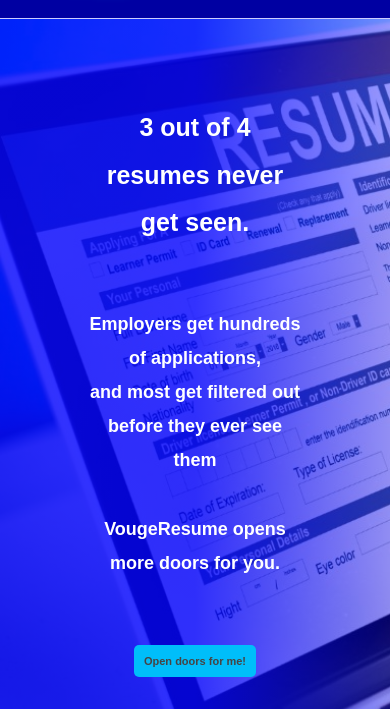
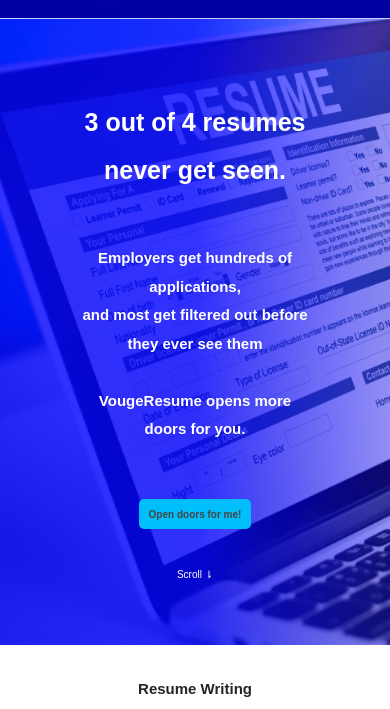
Before and after one commit to mohsinalian/vr, a plain HTML site: page ResumeWriting.html in a window 390 px wide. Shown: the part 71-780 px from the top of the page. Drawn offline with Linux system fonts and the light colour scheme.

Commit message:
Update style4.css

```diff
--- a/style4.css
+++ b/style4.css
@@ -395,3 +395,36 @@
     top: 350px;
   }
 }
+
+
+@media only screen and (max-width: 1000px) {
+  .header {
+    height: auto;
+  }
+  .header h1 {
+    font-size: 25px;
+    padding: 25px;
+  }
+  .header h2 {
+    font-size: 15px;
+    padding: 25px;
+  }
+  .fiver-btn {
+    background-color: var(--color-secondary);
+    margin: 30px;
+    height: 30px;
+    font-size: 10px;
+  }
+  .fiver-btn:hover {
+    background-color: var(--color-secondary);
+    color: #494848;
+  }
+
+  .scroll-btn {
+    font-size: 10px;
+    padding: 10px;
+  }
+  .scroll-btn:hover {
+    border-bottom: none;
+  }
+}
```
